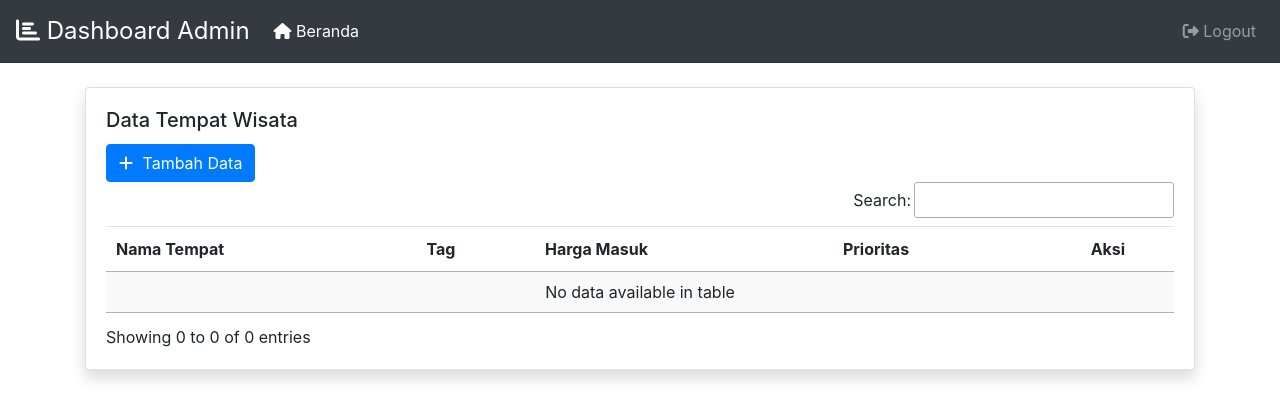
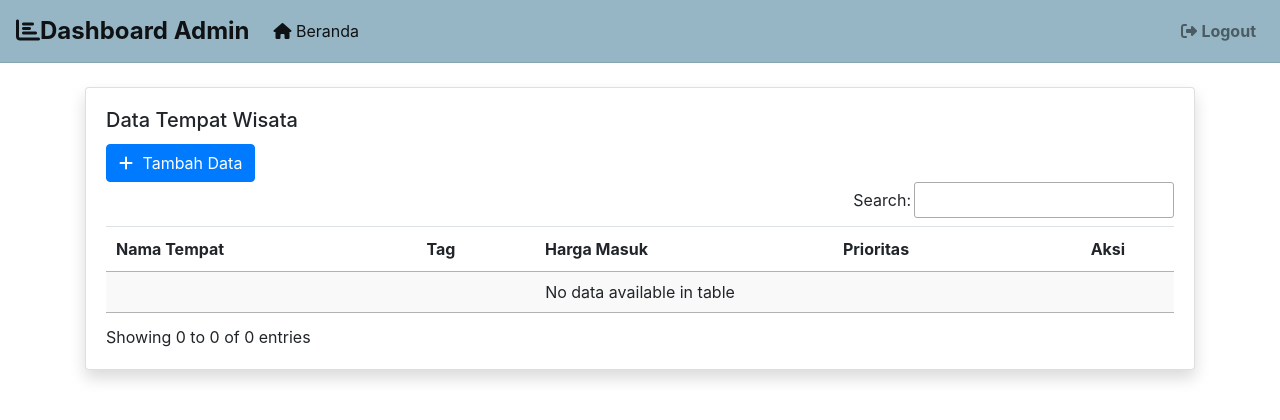
Before and after one commit to anjastslt23/DenBukit-Website, a CodeIgniter 4 app: template app/Views/admin/dashboard.php in a window 1280 px wide. Shown: the top 420 px of the page. Run offline with PHP 8.4 and a stand-in for CodeIgniter, Linux system fonts and the light colour scheme; the template is opened without the code that fills it, so the values that code supplies are empty; some libraries are stand-ins or nearby versions.

Commit message:
Fixing color on admin page

```diff
--- a/app/Views/admin/add_wisata.php
+++ b/app/Views/admin/add_wisata.php
@@ -1,8 +1,8 @@
 <?= view('admin/template/header') ?>
 
 <body>
-    <nav class="navbar navbar-expand-lg navbar-dark bg-dark">
-        <a class="navbar-brand" href="#"><i class="fas fa-chart-bar"></i> Dashboard Admin</a>
+    <nav class="navbar navbar-expand-lg navbar-light" style="background-color: #96B6C5;">
+        <a class="navbar-brand" href="<?= base_url('admin/dashboard') ?>"><i class="fas fa-chart-bar"></i><b>Dashboard Admin</b></a>
         <button class="navbar-toggler" type="button" data-toggle="collapse" data-target="#navbarNav" aria-controls="navbarNav" aria-expanded="false" aria-label="Toggle navigation">
             <span class="navbar-toggler-icon"></span>
         </button>
@@ -15,7 +15,7 @@
             <ul class="navbar-nav ml-auto">
                 <li class="nav-item">
                     <a class="nav-link" href="#" onclick="logoutConfirmation()">
-                        <i class="fas fa-sign-out-alt"></i> Logout
+                        <i class="fas fa-sign-out-alt"></i> <b>Logout</b>
                     </a>
                 </li>
             </ul>
--- a/app/Views/admin/dashboard.php
+++ b/app/Views/admin/dashboard.php
@@ -1,21 +1,21 @@
 <?= view('admin/template/header') ?>
 
 <body>
-    <nav class="navbar navbar-expand-lg navbar-dark bg-dark">
-        <a class="navbar-brand" href="#"><i class="fas fa-chart-bar"></i> Dashboard Admin</a>
+    <nav class="navbar navbar-expand-lg navbar-light" style="background-color: #96B6C5;">
+        <a class="navbar-brand" href="<?= base_url('admin/dashboard') ?>"><i class="fas fa-chart-bar"></i><b>Dashboard Admin</b></a>
         <button class="navbar-toggler" type="button" data-toggle="collapse" data-target="#navbarNav" aria-controls="navbarNav" aria-expanded="false" aria-label="Toggle navigation">
             <span class="navbar-toggler-icon"></span>
         </button>
         <div class="collapse navbar-collapse" id="navbarNav">
             <ul class="navbar-nav">
                 <li class="nav-item active">
-                    <a class="nav-link" href="#"><i class="fas fa-home"></i> Beranda <span class="sr-only">(current)</span></a>
+                    <a class="nav-link" href="<?= base_url('admin/dashboard') ?>"><i class="fas fa-home"></i> Beranda <span class="sr-only">(current)</span></a>
                 </li>
             </ul>
             <ul class="navbar-nav ml-auto">
                 <li class="nav-item">
                     <a class="nav-link" href="#" onclick="logoutConfirmation()">
-                        <i class="fas fa-sign-out-alt"></i> Logout
+                        <i class="fas fa-sign-out-alt"></i> <b>Logout</b>
                     </a>
                 </li>
             </ul>
```
Also changed, not shown: app/Views/admin/info_lokasi.php (+4 -4 lines), app/Views/welcome_message.php (+8 -8 lines).
